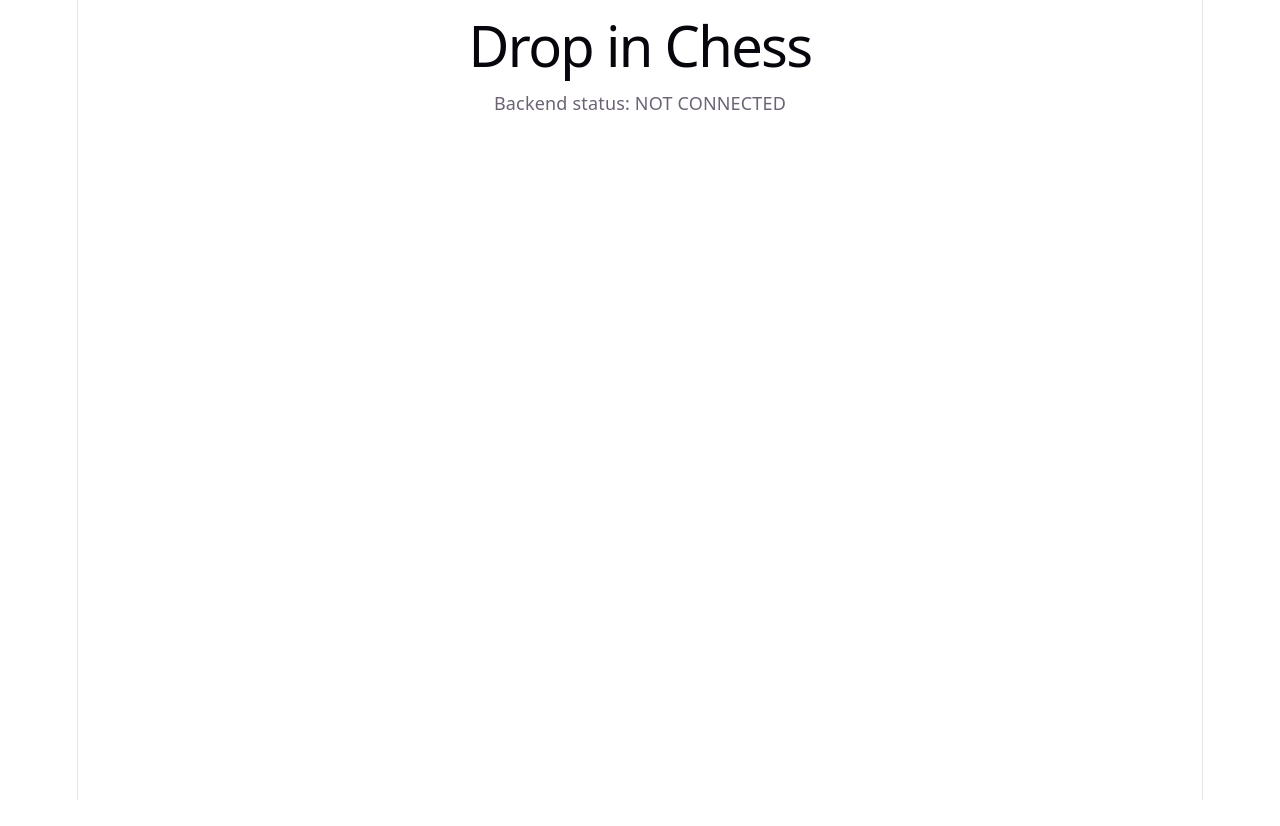
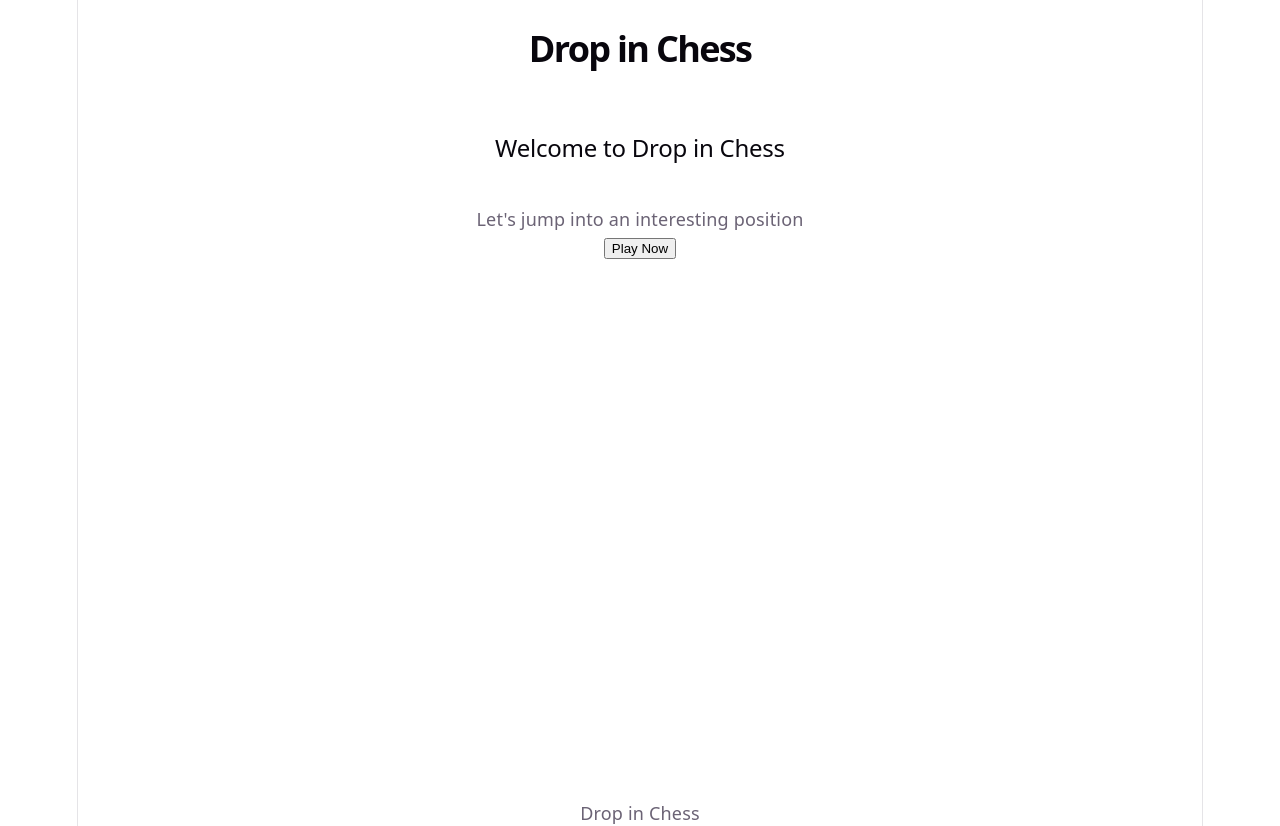
Before and after one commit to Tsoris/drop-in-chess, a React (Vite) app in the folder frontend/: page / in a window 1280 px wide. Before the commit the page ends 800 px from the top, so only its background shows below. Built offline with nearby package versions, Linux system fonts and the light colour scheme; no server answers.

Commit message:
feat: add routing and basic page layout

```diff
--- a/frontend/package.json
+++ b/frontend/package.json
@@ -13,7 +13,8 @@
     "chess.js": "^1.4.0",
     "react": "^19.2.8",
     "react-chessboard": "^5.12.1",
-    "react-dom": "^19.2.8"
+    "react-dom": "^19.2.8",
+    "react-router-dom": "^7.18.2"
   },
   "devDependencies": {
     "@eslint/js": "^10.0.1",
--- a/frontend/src/App.css
+++ b/frontend/src/App.css
@@ -1,184 +1,33 @@
-.counter {
-  font-size: 16px;
-  padding: 5px 10px;
-  border-radius: 5px;
-  color: var(--accent);
-  background: var(--accent-bg);
-  border: 2px solid transparent;
-  transition: border-color 0.3s;
-  margin-bottom: 24px;
-
-  &:hover {
-    border-color: var(--accent-border);
-  }
-  &:focus-visible {
-    outline: 2px solid var(--accent);
-    outline-offset: 2px;
-  }
+.site-title a {
+    color: inherit;
+    text-decoration: none;
 }
 
-.hero {
-  position: relative;
-
-  .base,
-  .framework,
-  .vite {
-    inset-inline: 0;
-    margin: 0 auto;
-  }
-
-  .base {
-    width: 170px;
-    position: relative;
-    z-index: 0;
-  }
-
-  .framework,
-  .vite {
-    position: absolute;
-  }
-
-  .framework {
-    z-index: 1;
-    top: 34px;
-    height: 28px;
-    transform: perspective(2000px) rotateZ(300deg) rotateX(44deg) rotateY(39deg)
-      scale(1.4);
-  }
-
-  .vite {
-    z-index: 0;
-    top: 107px;
-    height: 26px;
-    width: auto;
-    transform: perspective(2000px) rotateZ(300deg) rotateX(40deg) rotateY(39deg)
-      scale(0.8);
-  }
+.site-title a:hover {
+    opacity: 0.8;
 }
 
-#center {
-  display: flex;
-  flex-direction: column;
-  gap: 25px;
-  place-content: center;
-  place-items: center;
-  flex-grow: 1;
-
-  @media (max-width: 1024px) {
-    padding: 32px 20px 24px;
-    gap: 18px;
-  }
+.site-title {
+    font-size: 2rem;
+    font-weight: 700;
+    margin: 0;
+    padding: 2rem;
 }
 
-#next-steps {
-  display: flex;
-  border-top: 1px solid var(--border);
-  text-align: left;
-
-  & > div {
-    flex: 1 1 0;
-    padding: 32px;
-    @media (max-width: 1024px) {
-      padding: 24px 20px;
-    }
-  }
-
-  .icon {
-    margin-bottom: 16px;
-    width: 22px;
-    height: 22px;
-  }
-
-  @media (max-width: 1024px) {
+.play-page {
+    display: flex;
     flex-direction: column;
-    text-align: center;
-  }
+    align-items: center;
+    gap: 1.5rem;
+    padding: 2rem;
 }
 
-#docs {
-  border-right: 1px solid var(--border);
-
-  @media (max-width: 1024px) {
-    border-right: none;
-    border-bottom: 1px solid var(--border);
-  }
+.app {
+    min-height: 100vh;
+    display: flex;
+    flex-direction: column;
 }
 
-#next-steps ul {
-  list-style: none;
-  padding: 0;
-  display: flex;
-  gap: 8px;
-  margin: 32px 0 0;
-
-  .logo {
-    height: 18px;
-  }
-
-  a {
-    color: var(--text-h);
-    font-size: 16px;
-    border-radius: 6px;
-    background: var(--social-bg);
-    display: flex;
-    padding: 6px 12px;
-    align-items: center;
-    gap: 8px;
-    text-decoration: none;
-    transition: box-shadow 0.3s;
-
-    &:hover {
-      box-shadow: var(--shadow);
-    }
-    .button-icon {
-      height: 18px;
-      width: 18px;
-    }
-  }
-
-  @media (max-width: 1024px) {
-    margin-top: 20px;
-    flex-wrap: wrap;
-    justify-content: center;
-
-    li {
-      flex: 1 1 calc(50% - 8px);
-    }
-
-    a {
-      width: 100%;
-      justify-content: center;
-      box-sizing: border-box;
-    }
-  }
+.main-content {
+    flex: 1;
 }
-
-#spacer {
-  height: 88px;
-  border-top: 1px solid var(--border);
-  @media (max-width: 1024px) {
-    height: 48px;
-  }
-}
-
-.ticks {
-  position: relative;
-  width: 100%;
-
-  &::before,
-  &::after {
-    content: '';
-    position: absolute;
-    top: -4.5px;
-    border: 5px solid transparent;
-  }
-
-  &::before {
-    left: 0;
-    border-left-color: var(--border);
-  }
-  &::after {
-    right: 0;
-    border-right-color: var(--border);
-  }
-}
--- a/frontend/src/App.tsx
+++ b/frontend/src/App.tsx
@@ -1,11 +1,24 @@
-import BackendHealthStatus from "./components/BackendHealthStatus";
+import './App.css';
+import { BrowserRouter, Route, Routes } from "react-router-dom";
+import LandingPage from "./Pages/LandingPage";
+import PlayPage from "./Pages/PlayPage";
+import Footer from "./components/Footer";
+import Header from './components/Header';
 
 function App() {
     return (
-        <div>
-            <h1>Drop in Chess</h1>
-            <BackendHealthStatus />
-        </div>
+        <BrowserRouter>
+            <div className='app'>
+                <Header/>
+                <main className='main-content'>
+                    <Routes>
+                        <Route path="/" element={<LandingPage/>}/>
+                        <Route path="/play" element={<PlayPage/>}/>
+                    </Routes>
+                </main>
+            </div>
+            <Footer />
+        </BrowserRouter>
     );
 }
 
--- /dev/null
+++ b/frontend/src/Pages/LandingPage.tsx
@@ -0,0 +1,17 @@
+import { Link } from "react-router-dom";
+
+export const LandingPage = () => {
+    return (
+        <>
+            <h2 style={{ padding: "2rem" }}>Welcome to Drop in Chess</h2>
+
+            <p>Let's jump into an interesting position</p>
+
+            <Link to="/play">
+                <button>Play Now</button>
+            </Link>
+        </>
+    );
+};
+
+export default LandingPage;
--- /dev/null
+++ b/frontend/src/Pages/PlayPage.tsx
@@ -0,0 +1,12 @@
+import Gameboard from "../components/Gameboard";
+
+export const PlayPage = () => {
+    return (
+        <main className="play-page">
+            <p>Good luck and have fun</p>
+            <Gameboard />
+        </main>
+    )
+};
+
+export default PlayPage;
--- /dev/null
+++ b/frontend/src/components/Footer.tsx
@@ -0,0 +1,9 @@
+function Footer() {
+    return (
+        <footer className="site-footer">
+            <p>Drop in Chess</p>
+        </footer>
+    );
+}
+
+export default Footer;
--- /dev/null
+++ b/frontend/src/components/Gameboard.tsx
@@ -0,0 +1,11 @@
+import { Chessboard } from 'react-chessboard';
+
+function GameBoard() {
+  const chessboardOptions = {
+    // your config options here
+  };
+
+  return <Chessboard options={chessboardOptions} />;
+}
+
+export default GameBoard;
--- /dev/null
+++ b/frontend/src/components/Header.tsx
@@ -0,0 +1,11 @@
+import { Link } from "react-router-dom";
+
+function Header () {
+    return (
+        <h1 className="site-title">
+            <Link to='/'>Drop in Chess</Link>
+        </h1>
+    )
+}
+
+export default Header;
```
Also changed, not shown: 1 other file (tests, documents, lock files or other folders).
